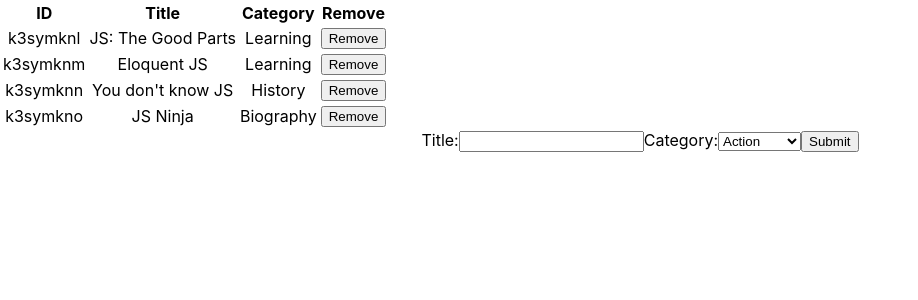
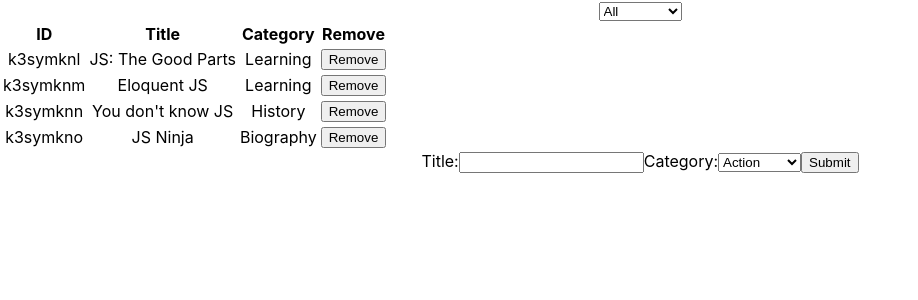
Before and after one commit to MauricioRobayo/react-redux-bookstore, a React (Create React App) app: page / in a window 1280 px wide. Shown: the top 300 px of the page, without its empty margins (0-918 px from the left). Built offline with nearby package versions, Linux system fonts and the light colour scheme.

Commit message:
feat: add handler for the filter

```diff
--- a/src/components/CategoryFilter.js
+++ b/src/components/CategoryFilter.js
@@ -1,8 +1,12 @@
 import React from 'react'
+import PropTypes from 'prop-types'
 import categories from '../config'
 
-const Filter = () => (
-  <select id="filter">
+const Filter = ({ handleFilterChange }) => (
+  <select
+    id="filter"
+    onChange={event => handleFilterChange(event.target.value)}
+  >
     {['All', ...categories].map(category => (
       <option key={category} value={category}>
         {category}
@@ -11,4 +15,8 @@ const Filter = () => (
   </select>
 )
 
+Filter.propTypes = {
+  handleFilterChange: PropTypes.func.isRequired,
+}
+
 export default Filter
--- a/src/containers/BooksList.js
+++ b/src/containers/BooksList.js
@@ -2,7 +2,8 @@ import PropTypes from 'prop-types'
 import React, { Component } from 'react'
 import { connect } from 'react-redux'
 import Book from '../components/Book'
-import { removeBook } from '../actions'
+import { removeBook, changeFilter } from '../actions'
+import CategoryFilter from '../components/CategoryFilter'
 
 class BooksList extends Component {
   handleRemoveBook = book => {
@@ -10,9 +11,32 @@ class BooksList extends Component {
     removeBook(book)
   }
 
+  handleFilterChange = filter => {
+    const { changeFilter } = this.props
+    changeFilter(filter)
+  }
+
+  renderBooks = () => {
+    const { books, filter } = this.props
+    return books
+      .filter(book => filter === book.category || filter === 'All')
+      .map(book => (
+        <Book
+          key={book.id}
+          book={book}
+          handleRemoveBook={this.handleRemoveBook}
+        />
+      ))
+  }
+
   render() {
-    const { books } = this.props
+    const { filter } = this.props
     return (
+      <>
+        <CategoryFilter
+          filter={filter}
+          handleFilterChange={this.handleFilterChange}
+        />
         <table className="BooksList">
           <thead>
             <tr>
@@ -22,26 +46,21 @@ class BooksList extends Component {
               <th>Remove</th>
             </tr>
           </thead>
-        <tbody>
-          {books.map(book => (
-            <Book
-              key={book.id}
-              book={book}
-              handleRemoveBook={this.handleRemoveBook}
-            />
-          ))}
-        </tbody>
+          <tbody>{this.renderBooks()}</tbody>
         </table>
+      </>
     )
   }
 }
 
-const mapStateToProps = state => ({
-  books: state.books,
+const mapStateToProps = ({ books, filter }) => ({
+  books,
+  filter,
 })
 
 const mapDispatchToProps = dispatch => ({
   removeBook: book => dispatch(removeBook(book)),
+  changeFilter: filter => dispatch(changeFilter(filter)),
 })
 
 BooksList.propTypes = {
@@ -52,7 +71,9 @@ BooksList.propTypes = {
       category: PropTypes.string,
     }),
   ).isRequired,
+  filter: PropTypes.string.isRequired,
   removeBook: PropTypes.func.isRequired,
+  changeFilter: PropTypes.func.isRequired,
 }
 
 export default connect(mapStateToProps, mapDispatchToProps)(BooksList)
```
Lines whose indentation alone changed are shown as unchanged.
